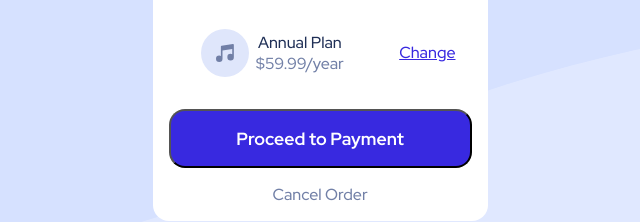
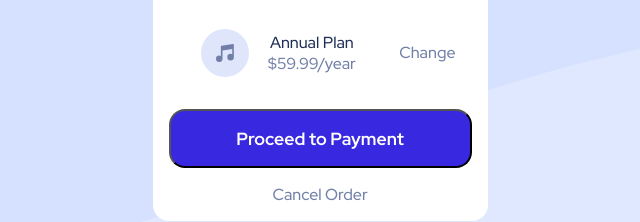
Before and after one commit to raedalnan/order-summary, a plain HTML site: page index.html in a window 1280 px wide. In both pictures the pointer is over the link "Change". Shown: the part 378-600 px from the top of the page, 320-960 px from the left. Drawn offline with Linux system fonts and the light colour scheme.

Commit message:
final touch

```diff
--- a/style.css
+++ b/style.css
@@ -57,11 +57,15 @@ body{
 .song a{
     color: var(--Bright-blue);
 }
+.song a:hover{
+    color: var(--Desaturated-blue);
+    text-decoration: none;
+}
 .song img{
     margin-left: 1rem;
 }
 .song-info{
-    margin-right: 3rem;
+    margin-right: 1.5rem;
 }
 .song-info span{
     color: var(--Dark-blue);
@@ -86,7 +90,7 @@ body{
     color: var(--Desaturated-blue);
 }
 .cancel:hover{
-    color: var(--Bright-blue);
+    color: var(--Dark-blue);
 }
 
 
```
